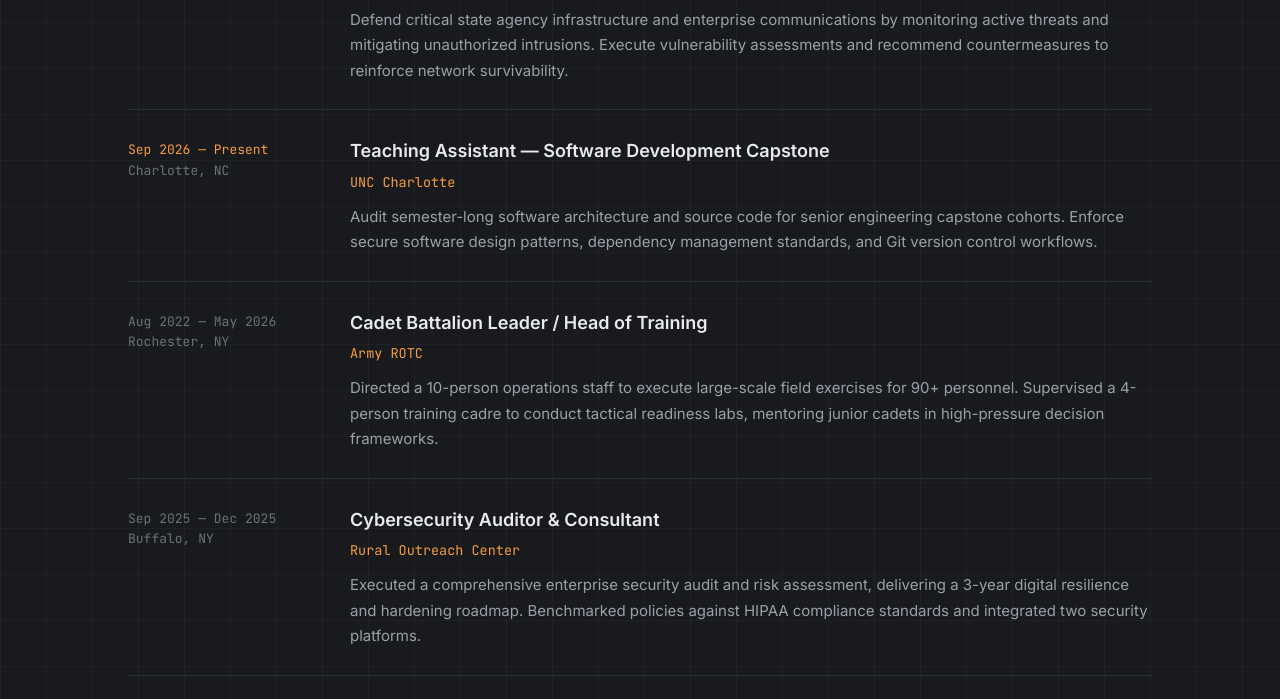
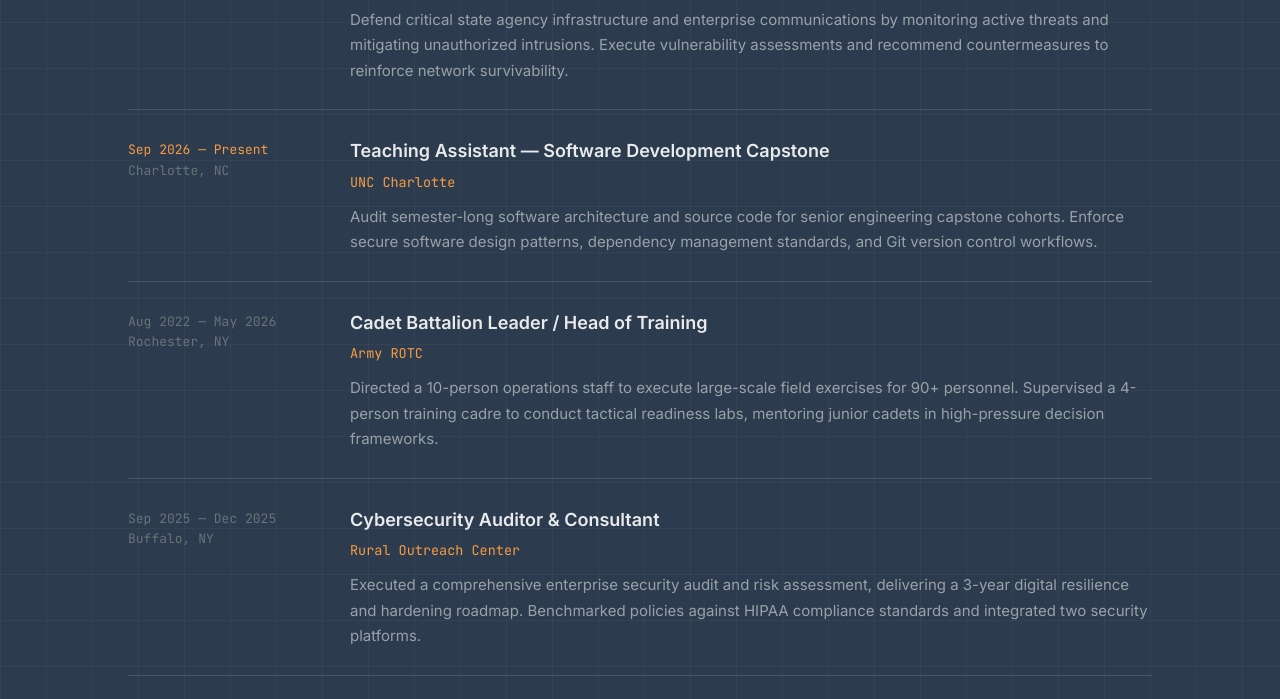
Before and after one commit to The-Trapp/The-Trapp.github.io, a plain HTML site: page index.html in a window 1280 px wide. Shown: the part 1450-2149 px from the top of the page. Drawn offline with Linux system fonts and the light colour scheme.

Commit message:
Shift background to slate blue-gray palette

```diff
--- a/assets/style.css
+++ b/assets/style.css
@@ -1,8 +1,8 @@
 /* Shared stylesheet for Arthur Trapp subpages (writeups + projects) */
 :root {
-  --bg: #181a1e;
-  --bg-elevated: #1f2227;
-  --bg-code: #14161a;
+  --bg: #2c3b4d;
+  --bg-elevated: #37475b;
+  --bg-code: #212f3e;
   --fg: #e8eaec;
   --muted: #9aa1a8;
   --faint: #6b727a;
@@ -12,7 +12,7 @@
   --blue: #7aa2f7;
   --green: #28c840;
   --red: #ff5f57;
-  --border: #2a2e34;
+  --border: #44546a;
   --mono: "JetBrains Mono", ui-monospace, SFMono-Regular, Menlo, Consolas, monospace;
   --sans: Inter, system-ui, -apple-system, "Segoe UI", Roboto, sans-serif;
 }
@@ -22,10 +22,10 @@
 body {
   background-color: var(--bg);
   background-image:
-    radial-gradient(1100px 620px at 12% -4%, rgba(247,156,66,0.08), transparent 62%),
-    radial-gradient(900px 520px at 100% 108%, rgba(122,162,247,0.06), transparent 60%),
-    linear-gradient(rgba(255,255,255,0.03) 1px, transparent 1px),
-    linear-gradient(90deg, rgba(255,255,255,0.03) 1px, transparent 1px);
+    radial-gradient(1100px 620px at 12% -4%, rgba(247,156,66,0.06), transparent 62%),
+    radial-gradient(900px 520px at 100% 108%, rgba(122,162,247,0.12), transparent 60%),
+    linear-gradient(rgba(255,255,255,0.04) 1px, transparent 1px),
+    linear-gradient(90deg, rgba(255,255,255,0.04) 1px, transparent 1px);
   background-size: 100% 100%, 100% 100%, 46px 46px, 46px 46px;
   color: var(--fg);
   font-family: var(--sans);
--- a/index.html
+++ b/index.html
@@ -11,8 +11,8 @@
 <link href="https://fonts.googleapis.com/css2?family=Inter:wght@400;500;600;700&family=JetBrains+Mono:wght@400;500;700&display=swap" rel="stylesheet" />
 <style>
   :root {
-    --bg: #181a1e;
-    --bg-elevated: #1f2227;
+    --bg: #2c3b4d;
+    --bg-elevated: #37475b;
     --fg: #e8eaec;
     --muted: #9aa1a8;
     --faint: #6b727a;
@@ -20,7 +20,7 @@
     --accent-bright: #ffb66b;
     --accent-dim: #c97a2e;
     --blue: #7aa2f7;
-    --border: #2a2e34;
+    --border: #44546a;
     --mono: "JetBrains Mono", ui-monospace, SFMono-Regular, Menlo, Consolas, monospace;
     --sans: Inter, system-ui, -apple-system, "Segoe UI", Roboto, sans-serif;
   }
@@ -32,10 +32,10 @@
   body {
     background-color: var(--bg);
     background-image:
-      radial-gradient(1100px 620px at 12% -4%, rgba(247,156,66,0.08), transparent 62%),
-      radial-gradient(900px 520px at 100% 108%, rgba(122,162,247,0.06), transparent 60%),
-      linear-gradient(rgba(255,255,255,0.03) 1px, transparent 1px),
-      linear-gradient(90deg, rgba(255,255,255,0.03) 1px, transparent 1px);
+      radial-gradient(1100px 620px at 12% -4%, rgba(247,156,66,0.06), transparent 62%),
+      radial-gradient(900px 520px at 100% 108%, rgba(122,162,247,0.12), transparent 60%),
+      linear-gradient(rgba(255,255,255,0.04) 1px, transparent 1px),
+      linear-gradient(90deg, rgba(255,255,255,0.04) 1px, transparent 1px);
     background-size: 100% 100%, 100% 100%, 46px 46px, 46px 46px;
     color: var(--fg);
     font-family: var(--sans);
```
